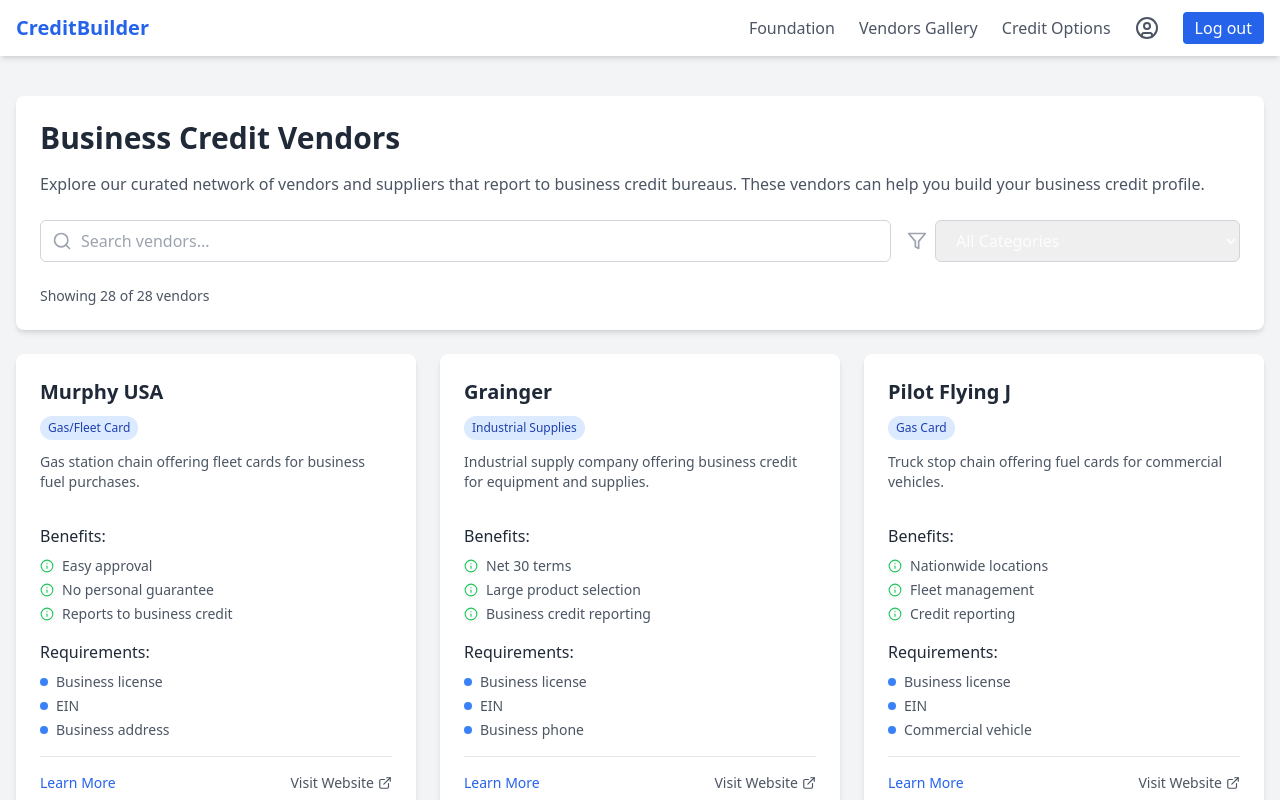
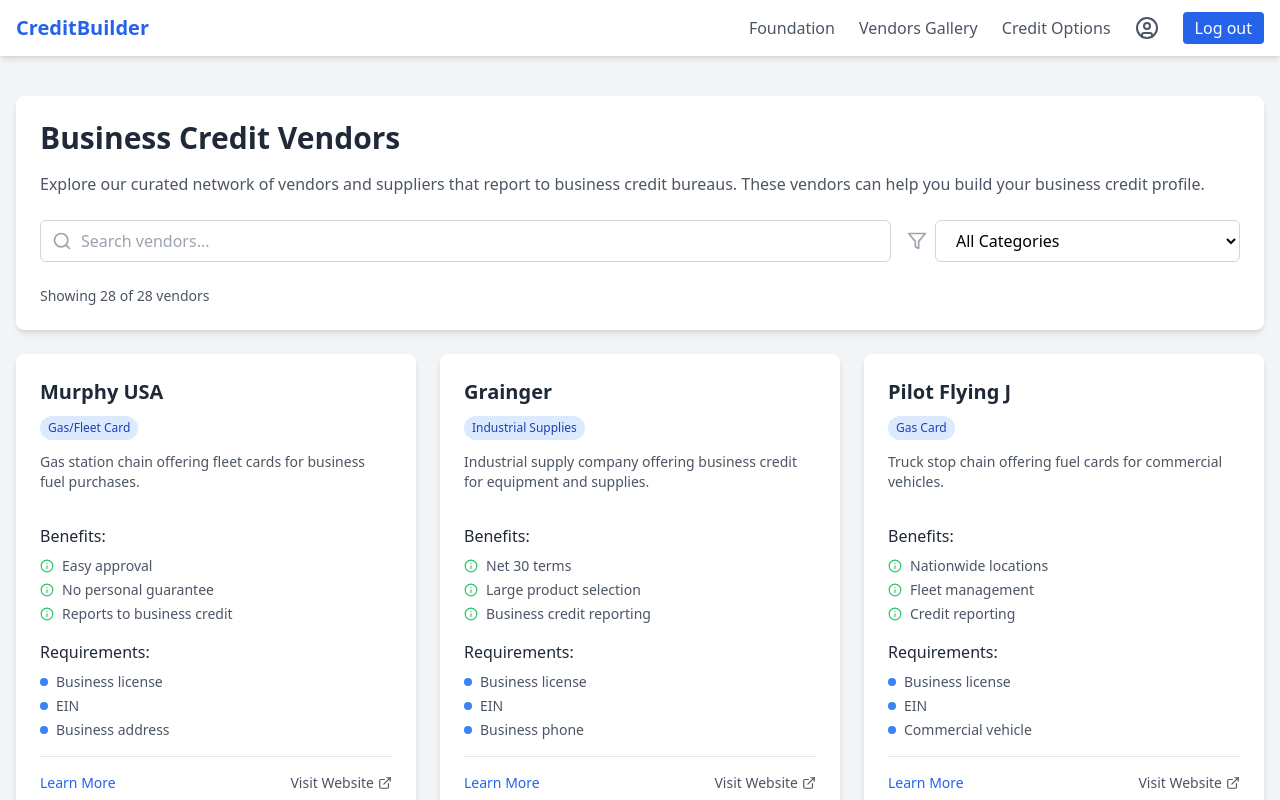
Before and after one commit to davidjared123/joel-fundability, a React (Vite) app: page /vendors in a window 1280 px wide. Shown: the top 800 px of the page. Built offline with nearby package versions, Linux system fonts and the light colour scheme; what @supabase/auth-helpers-react would draw is missing.

Commit message:
cambiando color de inputs a fondo blanco

```diff
--- a/src/pages/Vendors.jsx
+++ b/src/pages/Vendors.jsx
@@ -263,7 +263,7 @@ const Vendors = () => {
                 placeholder="Search vendors..."
                 value={searchTerm}
                 onChange={(e) => setSearchTerm(e.target.value)}
-                className="w-full pl-10 pr-4 py-2 border border-gray-300 rounded-md focus:ring-2 focus:ring-blue-500 focus:border-transparent"
+                className="w-full bg-white pl-10 pr-4 py-2 border border-gray-300 rounded-md focus:ring-2 focus:ring-blue-500 focus:border-transparent"
               />
             </div>
 
@@ -272,7 +272,7 @@ const Vendors = () => {
               <select
                 value={selectedCategory}
                 onChange={(e) => setSelectedCategory(e.target.value)}
-                className="px-4 py-2 border border-gray-300 rounded-md focus:ring-2 focus:ring-blue-500 focus:border-transparent"
+                className="px-4 py-2 border text-black bg-white border-gray-300 rounded-md focus:ring-2 focus:ring-blue-500 focus:border-transparent"
               >
                 {categories.map(category => (
                   <option key={category} value={category}>
```
